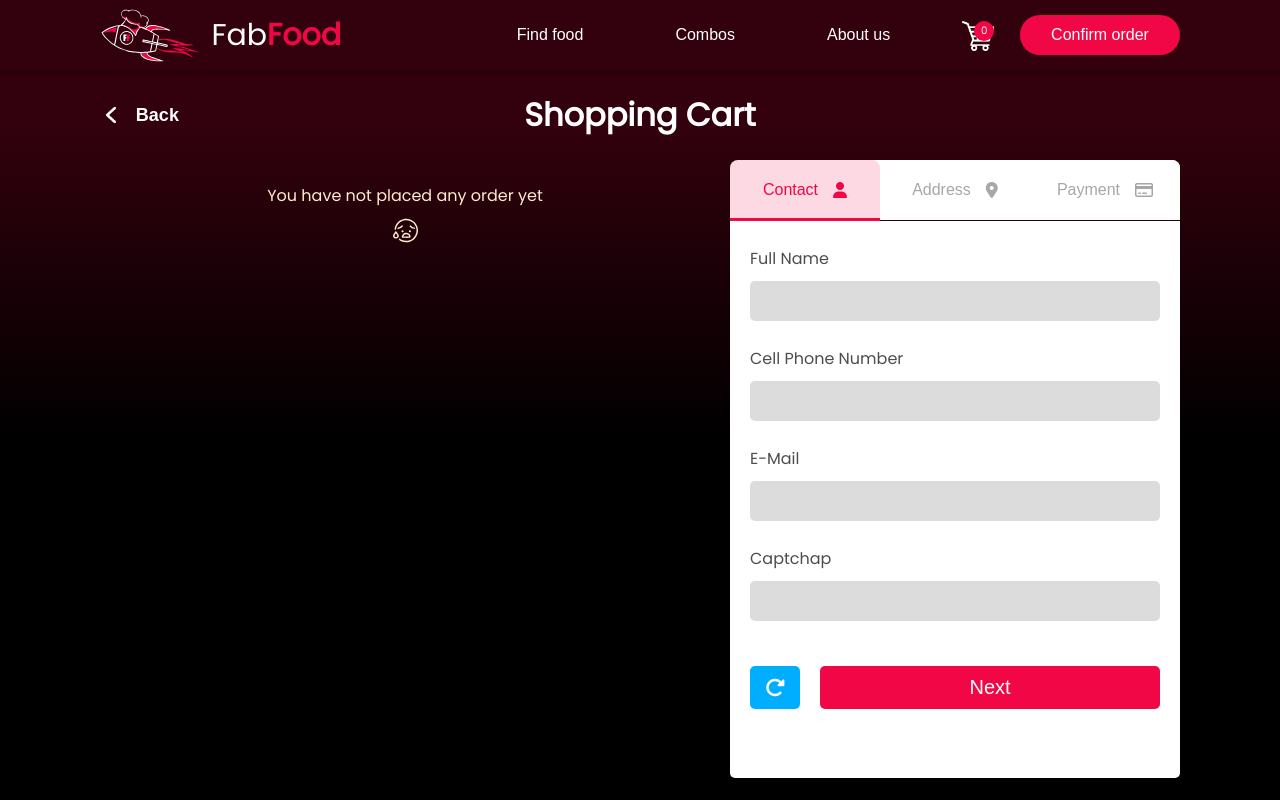
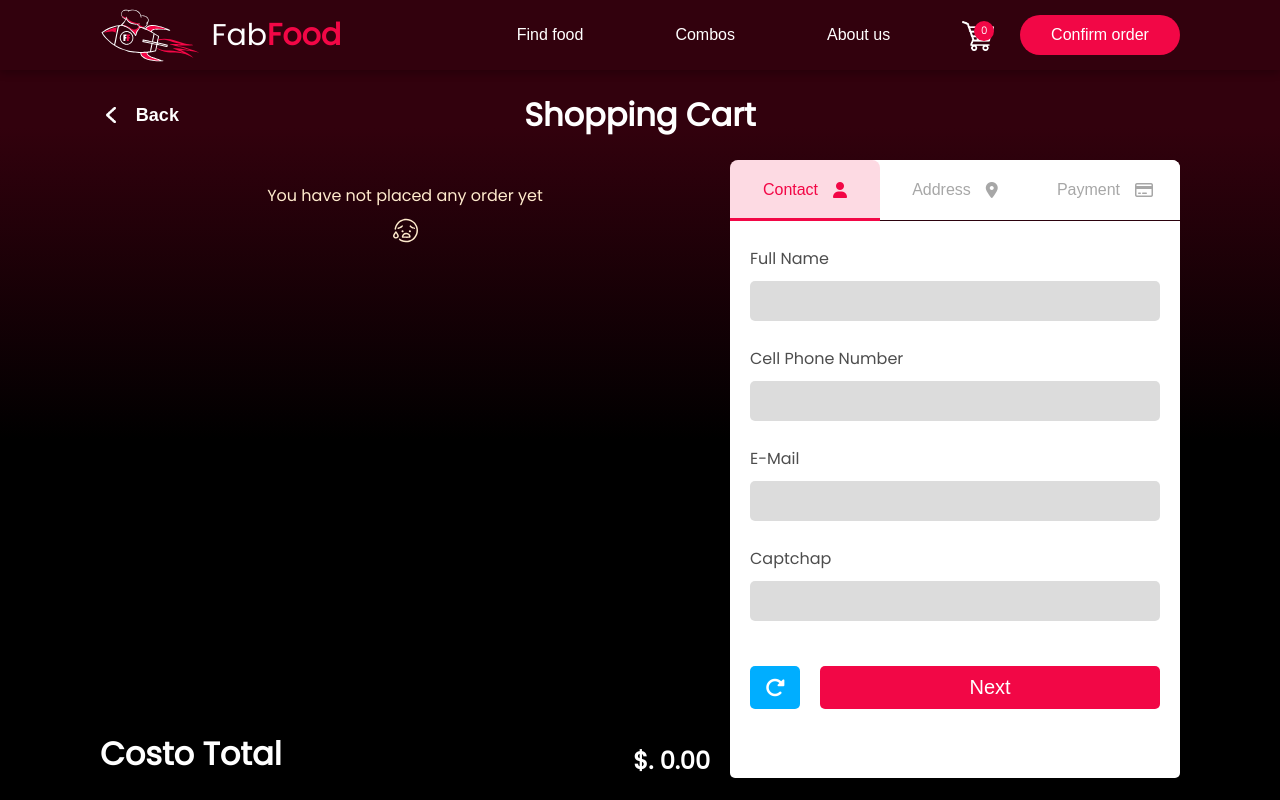
Before and after one commit to FabianXRL16/FabFood, a Vue app: page /shoppingcart in a window 1280 px wide. Built offline with nearby package versions, Linux system fonts and the light colour scheme.

Commit message:
add title payment in desktop

```diff
--- a/src/components/groups/orderDetails.vue
+++ b/src/components/groups/orderDetails.vue
@@ -31,14 +31,17 @@
         </svg>
       </div>
     </div>
+    <titlePaymentVue class="payment"  />
   </div>
 </template>
 <script>
 import cart from "../items/cart.vue";
+import titlePaymentVue from "../general/titlePayment.vue";
 export default {
   name: "OrderDetails",
   components: {
     cart,
+    titlePaymentVue
   },
   computed: {
     orders() {
@@ -78,15 +81,27 @@ export default {
   width: 30px;
 }
 
+.payment {
+  display: flex;
+}
+
 @media (max-width: 1160px) {
   .container__cart {
     height: calc(100vh - 70px - 180px);
     padding-bottom: 0;
     gap: 13px;
   }
+  .payment {
+    display: none;
+  }
 }
 
 @media (max-width: 1620px) {
+  .container__cart {
+    height: calc(100vh - 70px - 180px);
+    padding-bottom: 0;
+    gap: 13px;
+  }
   .msg {
     display: flex;
     flex-direction: column;
@@ -101,5 +116,6 @@ export default {
     width: 25px;
     height: 25px;
   }
+
 }
 </style>
```
